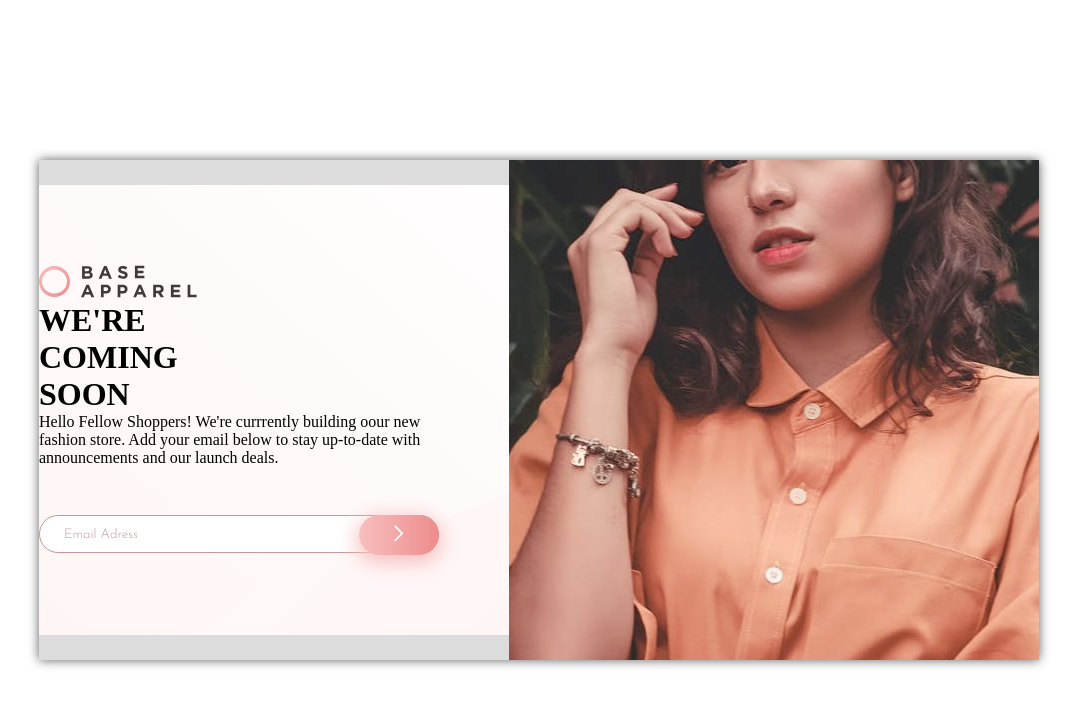
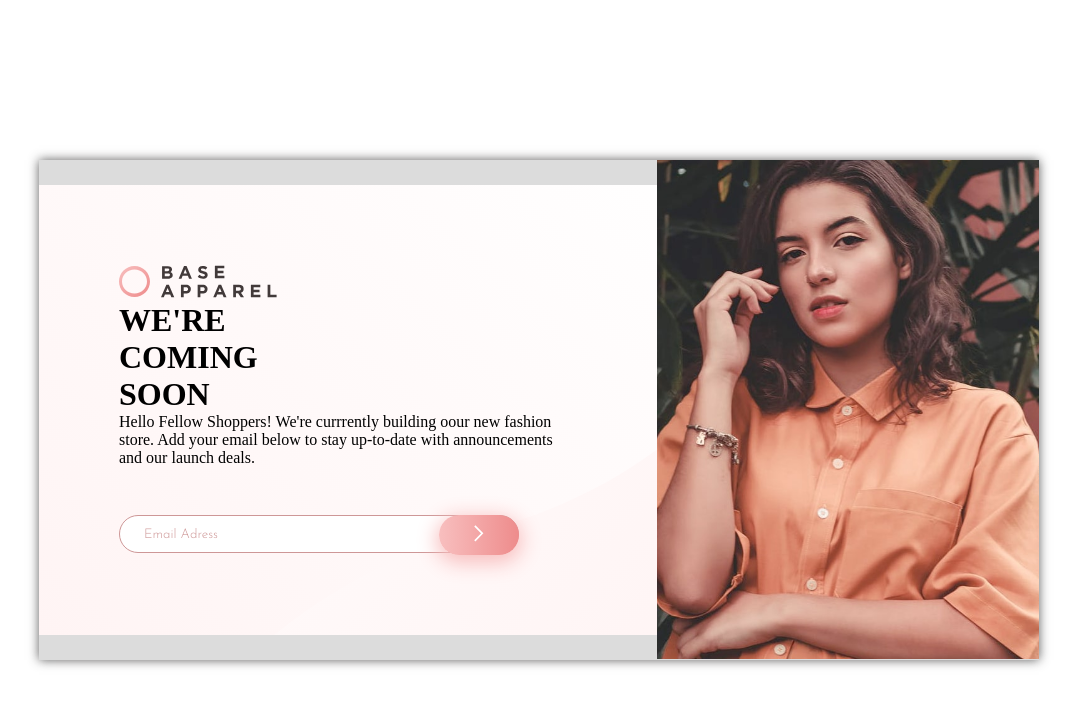
Before and after one commit to Maryahcee/base-aparrell-frontend-mentor-chanlleng, a Vue app: page / in a window 1280 px wide. Shown: the top 706 px of the page, without its empty margins (41-1118 px from the left). Built offline with nearby package versions, Linux system fonts and the light colour scheme.

Commit message:
Update HeroCoverImg.vue
Resize Hero image to container sizes

```diff
--- a/src/components/HeroCoverImg.vue
+++ b/src/components/HeroCoverImg.vue
@@ -1,6 +1,6 @@
 <template>
-  <div>
-  <img :src="HeroCoverImg">
+  <div class="image-container">
+  <img :src="HeroCoverImg" class="hero-img">
   </div>
 </template>
 
@@ -20,5 +20,13 @@ data: function() {
 </script>
 
 <style>
+.image-container {
+  max-width: 100%;
+  max-height: 100%;
+}
+
+.hero-img {
+  height: 501px;
+}
 
 </style>
```
